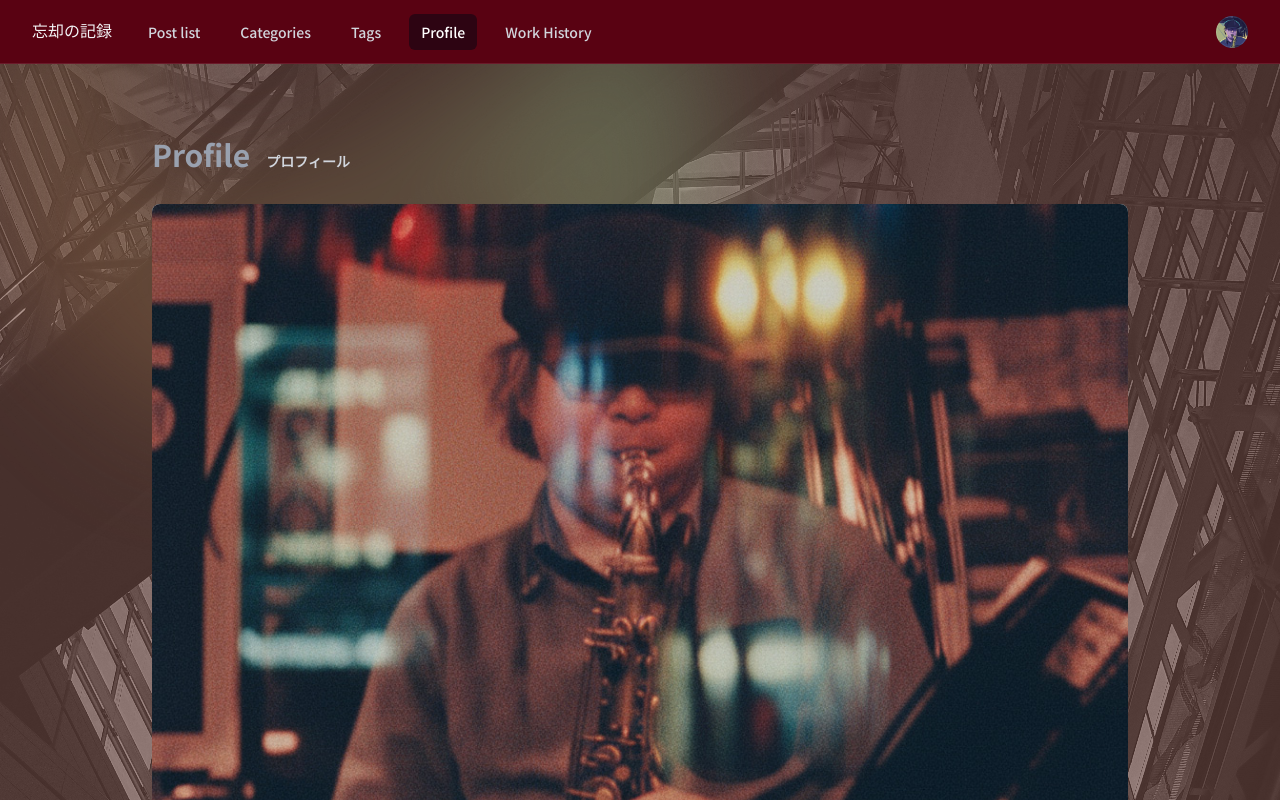
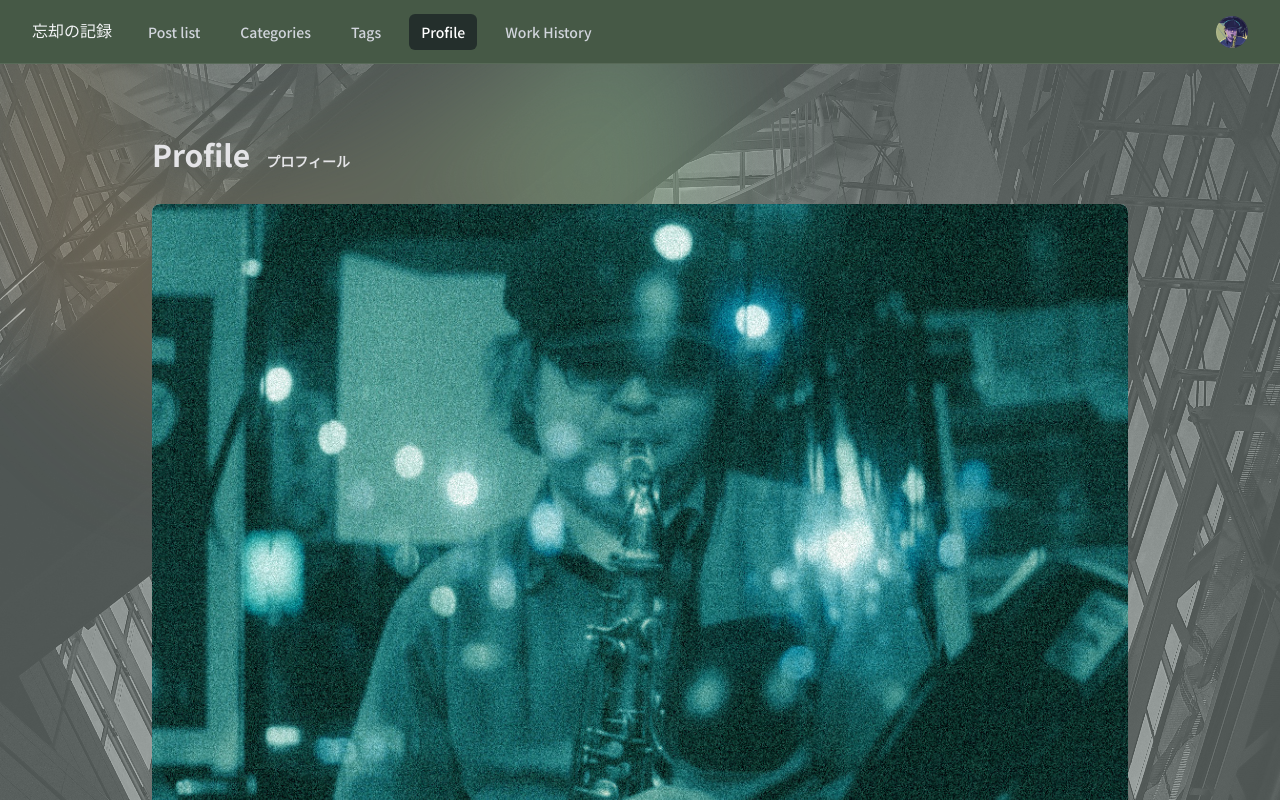
Before and after one commit to yukikim/my_test_blog, a Next.js app: page /profile in a window 1280 px wide. Shown: the top 800 px of the page. Built offline with nearby package versions, Linux system fonts and the light colour scheme; a web font is replaced by a local one.

Commit message:
テーマカラー変更

```diff
--- a/app/globals.css
+++ b/app/globals.css
@@ -16,16 +16,24 @@
   --font-tokumin: "Kaisei Tokumin", serif;
   --font-mochiy: "Mochiy Pop One", sans-serif;
 
-  --color-theme-primary: #590212;
-  --color-theme-light: #818c83;
-  --color-theme-dark: #a68c6d;
-  --color-theme-secondary: #734e46;
-  --color-theme-accent: #0D0000;
+  --color-theme-primary: #465946;
+  --color-theme-light: #B1BFA3;
+  --color-theme-dark: #758C65;
+  --color-theme-secondary: #818C89;
+  --color-theme-accent: #0A0D0C;
 
-  --color-theme-content: #c9decd;
+  --color-theme-content: #B1BFA3;
 
 
 }
+/* Color Theme Swatches in Hex */
+.Glyphic-theme-accent { color: #0A0D0C; }
+.Glyphic-theme-secondary { color: #818C89; }
+.Glyphic-theme-primary { color: #465946; }
+.Glyphic-theme-dark { color: #758C65; }
+.Glyphic-theme-light { color: #B1BFA3; }
+
+.Glyphic-content { color: #B1BFA3; }
 
 @layer components {
 
@@ -67,7 +75,7 @@
   }
 
   .main-text-color {
-    @apply text-zinc-100;
+    @apply text-zinc-200;
   }
 
   .page-bg {
@@ -111,46 +119,3 @@ main h3 {
   padding: 0.2rem 0.7rem;
   display: inline-block;
 }
-
-/* Color Theme Swatches in Hex */
-.Glyphic-Biotechnologies-1-hex { color: #0A0D0C; }
-.Glyphic-Biotechnologies-2-hex { color: #818C89; }
-.Glyphic-Biotechnologies-3-hex { color: #465946; }
-.Glyphic-Biotechnologies-4-hex { color: #758C65; }
-.Glyphic-Biotechnologies-5-hex { color: #B1BFA3; }
-
-/* Color Theme Swatches in RGBA */
-.Glyphic-Biotechnologies-1-rgba { color: rgba(9, 12, 12, 1); }
-.Glyphic-Biotechnologies-2-rgba { color: rgba(129, 140, 137, 1); }
-.Glyphic-Biotechnologies-3-rgba { color: rgba(70, 89, 69, 1); }
-.Glyphic-Biotechnologies-4-rgba { color: rgba(117, 140, 100, 1); }
-.Glyphic-Biotechnologies-5-rgba { color: rgba(176, 191, 162, 1); }
-
-/* Color Theme Swatches in HSLA */
-.Glyphic-Biotechnologies-1-hsla { color: hsla(174, 12, 4, 1); }
-.Glyphic-Biotechnologies-2-hsla { color: hsla(163, 4, 52, 1); }
-.Glyphic-Biotechnologies-3-hsla { color: hsla(118, 12, 31, 1); }
-.Glyphic-Biotechnologies-4-hsla { color: hsla(95, 16, 47, 1); }
-.Glyphic-Biotechnologies-5-hsla { color: hsla(89, 18, 69, 1); }
-
-
-/* Color Theme Swatches in Hex */
-.Intrinsic-grey-1-hex { color: #590212; }
-.Intrinsic-grey-2-hex { color: #c9decd; }
-.Intrinsic-grey-3-hex { color: #A68C6D; }
-.Intrinsic-grey-4-hex { color: #734E46; }
-.Intrinsic-grey-5-hex { color: #0D0000; }
-
-/* Color Theme Swatches in RGBA */
-.Intrinsic-grey-1-rgba { color: rgba(89, 1, 17, 1); }
-.Intrinsic-grey-2-rgba { color: rgba(129, 140, 130, 1); }
-.Intrinsic-grey-3-rgba { color: rgba(165, 140, 109, 1); }
-.Intrinsic-grey-4-rgba { color: rgba(114, 78, 69, 1); }
-.Intrinsic-grey-5-rgba { color: rgba(12, 0, 0, 1); }
-
-/* Color Theme Swatches in HSLA */
-.Intrinsic-grey-1-hsla { color: hsla(348, 96, 17, 1); }
-.Intrinsic-grey-2-hsla { color: hsla(129, 4, 52, 1); }
-.Intrinsic-grey-3-hsla { color: hsla(33, 23, 53, 1); }
-.Intrinsic-grey-4-hsla { color: hsla(11, 24, 36, 1); }
-.Intrinsic-grey-5-hsla { color: hsla(0, 96, 2, 1); }
--- a/app/profile/page.tsx
+++ b/app/profile/page.tsx
@@ -7,9 +7,9 @@ export default async function ProfilePage() {
   return (
     <main className="mx-auto max-w-5xl p-6">
       <div className="lg:flex justify-between gap-1 mb-4">
-        <h1 className="mb-4 text-3xl font-bold text-gray-400">
+        <h1 className="mb-4 text-3xl font-bold main-text-color">
           Profile
-          <span className="text-sm ml-4 text-gray-300">プロフィール</span>
+          <span className="text-sm ml-4 main-text-color">プロフィール</span>
         </h1>
         {/* <Link
           href="/profile/work-history"
@@ -22,7 +22,7 @@ export default async function ProfilePage() {
       <section className="space-y-8">
         <div className="relative h-56 lg:h-160 w-full overflow-hidden rounded-lg bg-zinc-100 sm:h-64 lg:mb-10">
           <Image
-            src="/images/my_personal_image5.jpg"
+            src="/images/my_personal_image8.jpg"
             alt="profile image"
             fill
             sizes="(max-width: 640px) 100vw, 1024px"
--- a/app/profile/work-history/page.tsx
+++ b/app/profile/work-history/page.tsx
@@ -22,7 +22,7 @@ export default async function WorkHistoryPage() {
 
   return (
     <main className="mx-auto max-w-5xl p-6">
-      <h1 className="mb-6 text-3xl font-bold text-gray-300">
+      <h1 className="mb-6 text-3xl font-bold main-text-color">
         Work History
         <br />
         <span className="text-sm text-zinc-200">主な職務経歴</span>
--- a/components/SkillMap.tsx
+++ b/components/SkillMap.tsx
@@ -42,7 +42,7 @@ export default function SkillMap({ title = "Skills", skills = defaultSkills }: P
             </div>
             <div className="mt-1 h-2 w-full rounded bg-zinc-200">
               <div
-                className="h-2 rounded bg-theme-primary/70"
+                className="h-2 rounded bg-theme-primary"
                 style={{ width: `${(Math.min(Math.max(s.level, 0), 10) / 10) * 100}%` }}
               />
             </div>
```
Also changed, not shown: public/images/my_personal_image7.jpg (added), public/images/my_personal_image8.jpg (added).
